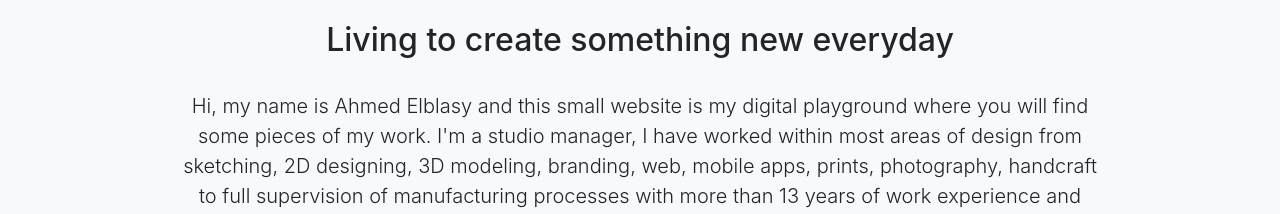
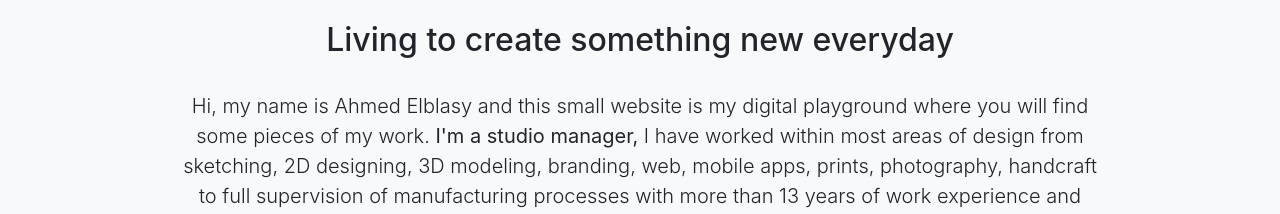
Before and after one commit to elblasy1986/elblasy, a website with bundled scripts: page index.html in a window 1280 px wide. Shown: the part 1083-1297 px from the top of the page. Built offline with nearby package versions, Linux system fonts and the light colour scheme.

Commit message:
Update index.html

```diff
--- a/index.html
+++ b/index.html
@@ -73,7 +73,7 @@
 <img  class="img-fluid" src="img/profile.png" alt="">
 <br><br><h2>Living to create something new everyday</h2>
 <br><p class="lead mb-5">
-  Hi, my name is Ahmed Elblasy and this small website is my digital playground where you will find some pieces of my work. <b></b>I'm a studio manager,</b> I have worked within most areas of design from sketching, 2D designing, 3D modeling, branding, web, mobile apps, prints, photography, handcraft to full supervision of manufacturing processes with more than 13 years of work experience and continuous learning.
+  Hi, my name is Ahmed Elblasy and this small website is my digital playground where you will find some pieces of my work. <b>I'm a studio manager,</b> I have worked within most areas of design from sketching, 2D designing, 3D modeling, branding, web, mobile apps, prints, photography, handcraft to full supervision of manufacturing processes with more than 13 years of work experience and continuous learning.
 <p class="lead mb-5">
 <b>I usually produce my work using:</b>
 </p>
```
